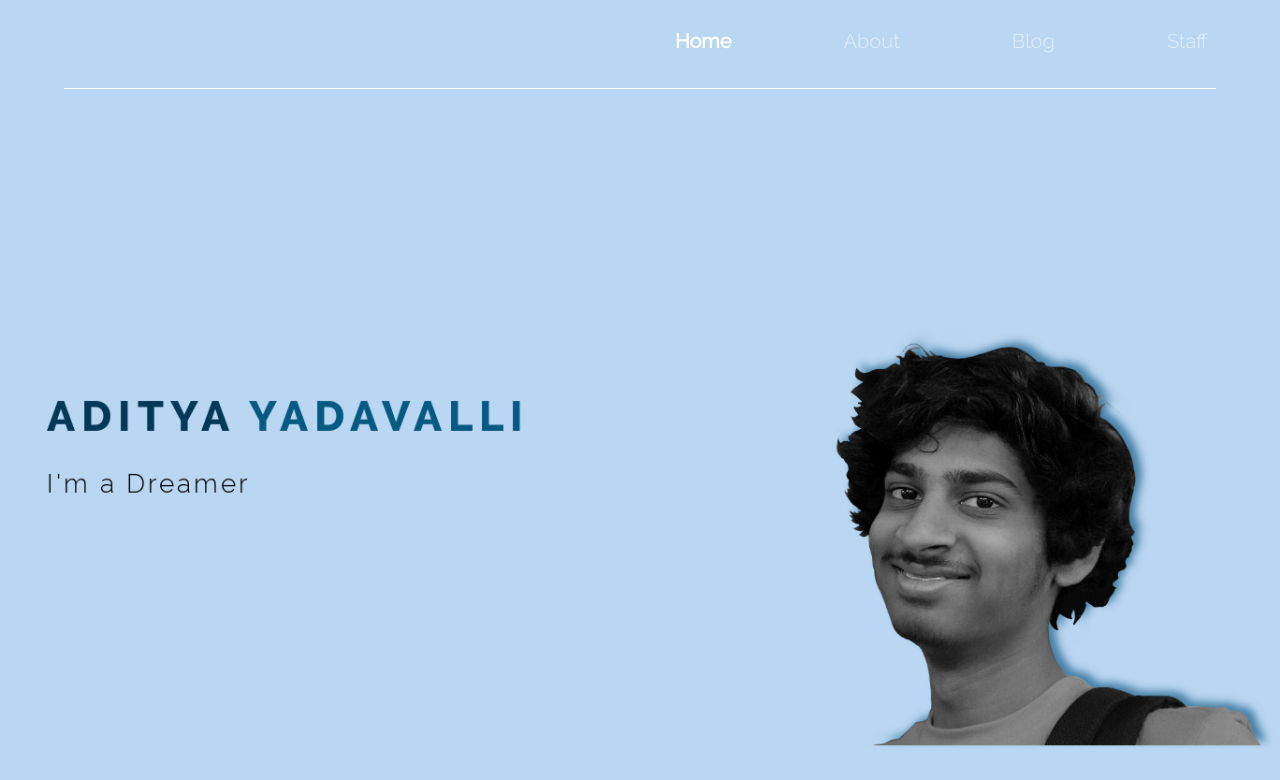
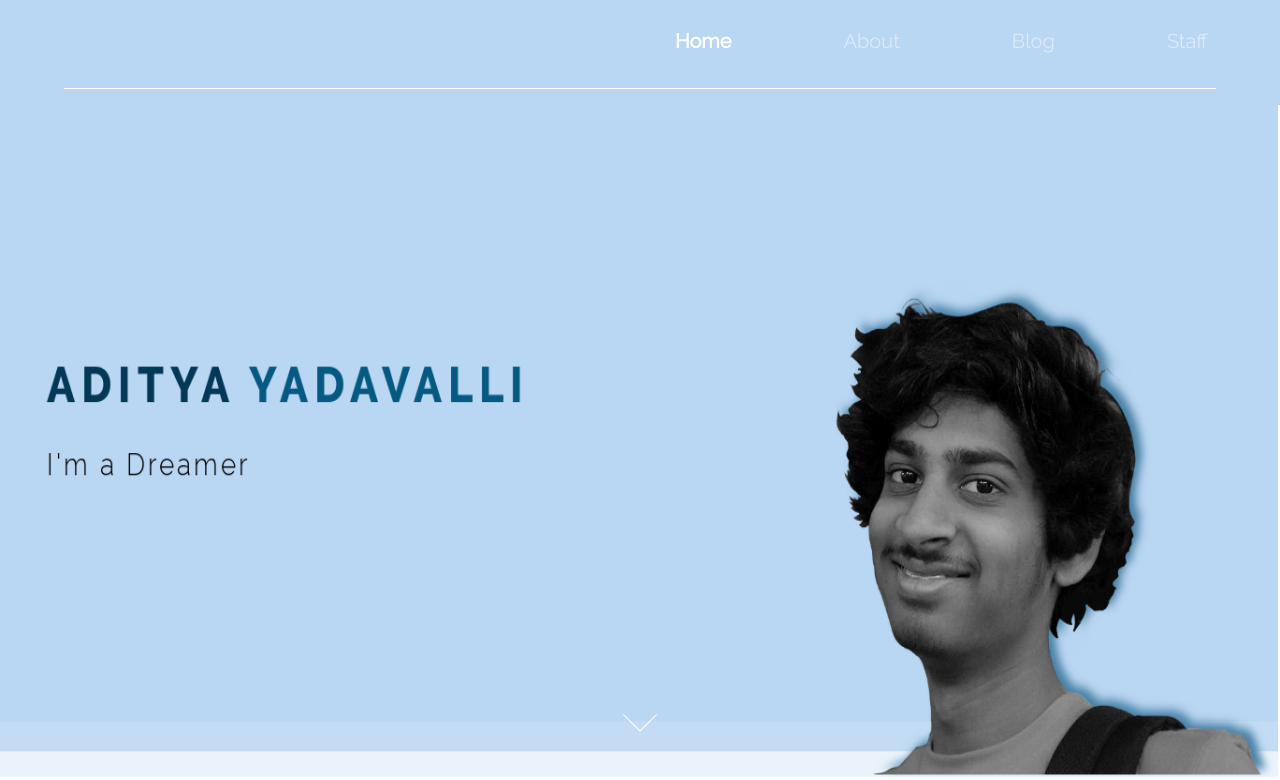
Before and after one commit to AdityaYadavalli1/AdityaYadavalli1.github.io, a Jekyll site: the page built from index.md, in a window 1280 px wide. Shown: the top 780 px of the page. Built offline with Jekyll 4.4.1, drawn with Linux system fonts in a browser that asks for light colours; nearby versions of some CDN libraries; grey boxes are pictures that could not be loaded.

Commit message:
Fixed background image issue

```diff
--- a/_layouts/home.html
+++ b/_layouts/home.html
@@ -1,7 +1,7 @@
 ---
 layout: default
 ---
-<section id="section02" style="height: 80vh">
+<section id="section02" style="height: 75vh; width: 100vw;">
   <div class="demo">
     <a href="#section03" class="scrollTo"><span></span></a>
   </div>
--- a/_sass/main.scss
+++ b/_sass/main.scss
@@ -27,12 +27,12 @@
 }
 
 #section02 { background: url("/assets/images/Group.png");
-    background-size: contain;
+    background-size: 100% 100%;
     background-repeat: no-repeat;
     background-position: right;
     overflow-y: hidden ! important;
     overflow-x: hidden ! important;
-    background-color: #b9d6f2;
+    background-color: #ffffff;
     // opacity: 0.5
 }
 #section03 { background: url(https://picsum.photos/1200/800?image=869) center center / cover}
@@ -55,7 +55,7 @@
   opacity: .5;
 }
 #section02 a {
-  padding-top: 60px;
+  padding-top: 120px;
 }
 #section02 a span {
   position: absolute;
```
Also changed, not shown: 3 other files.
